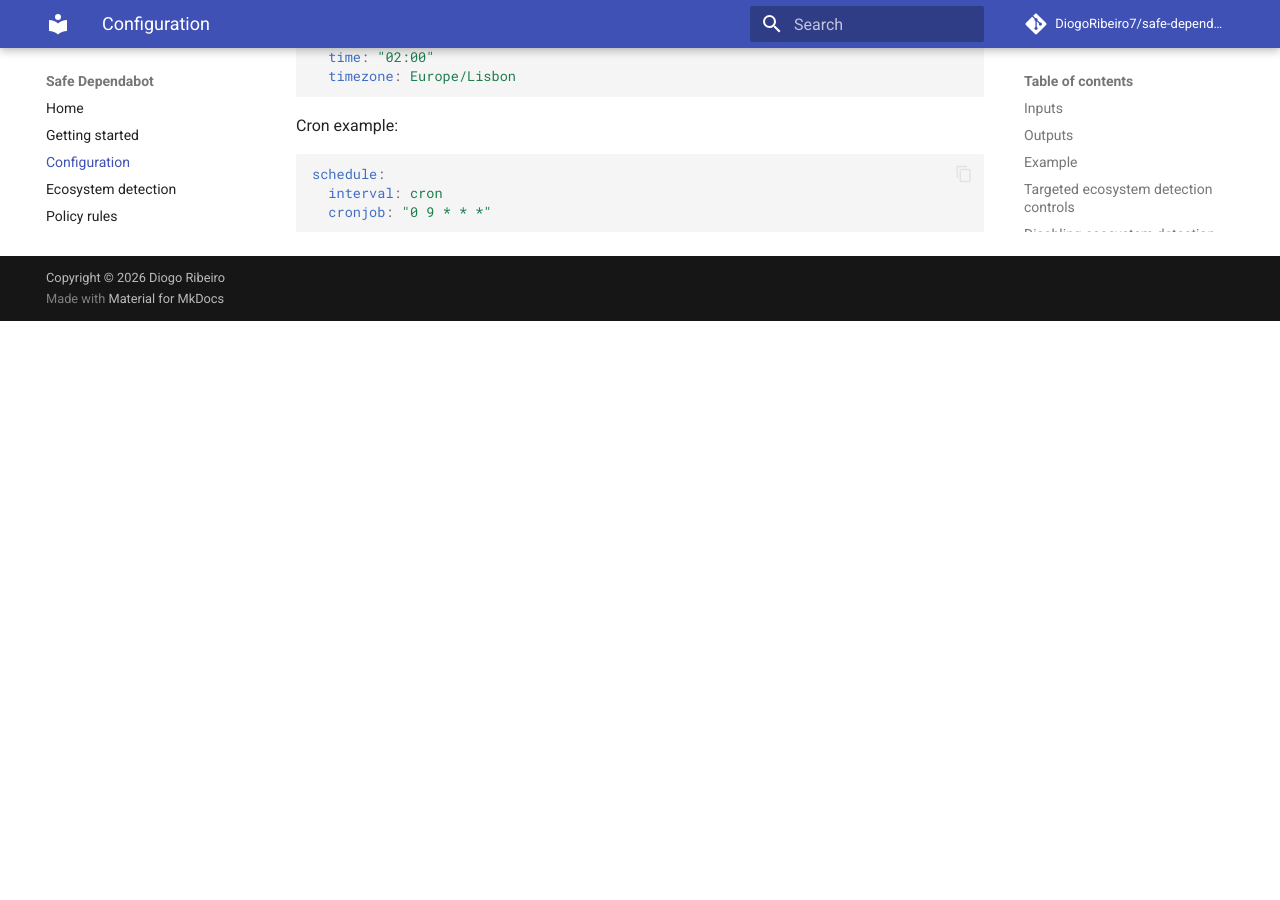
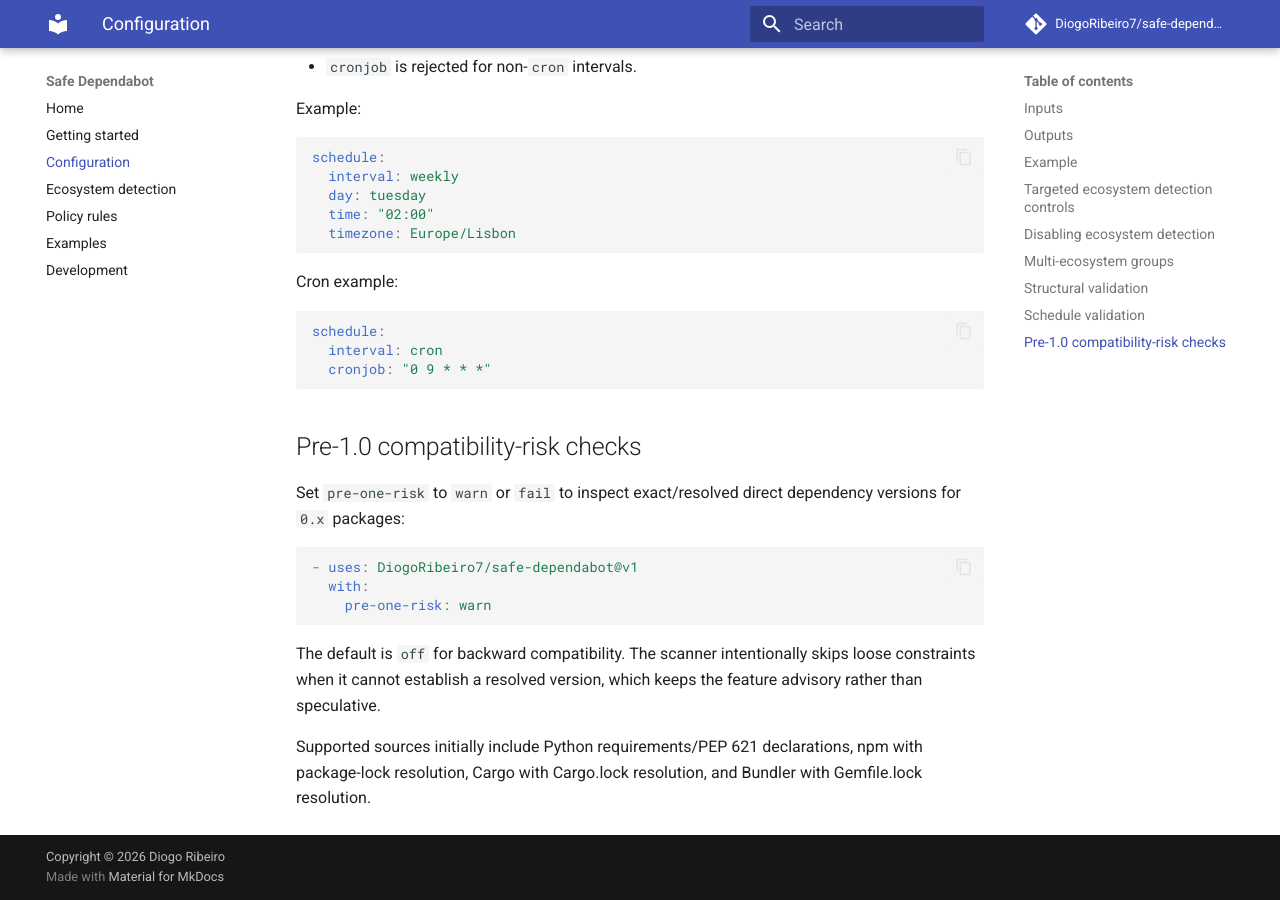
Before and after one commit to DiogoRibeiro7/safe-dependabot, an MkDocs documentation site: the page built from docs/configuration.md, in a window 1280 px wide and 900 px high, scrolled down 4747 px. Built offline with MkDocs 1.6.1 and Material for MkDocs 9.7.7, drawn with Linux system fonts in a browser that asks for light colours; comment, search, counter and statistics services are not loaded; before the commit the page ends 5068 px from its top, so only the background shows below that; some of the changed text lies outside the part shown.

Commit message:
docs: document pre-one risk input and outputs

````diff
--- a/docs/configuration.md
+++ b/docs/configuration.md
@@ -15,6 +15,7 @@
 | `detection-ignore-paths` | empty | Newline-separated repository-relative globs excluded from detection. |
 | `detection-overrides` | empty | Newline-separated `glob=ecosystem` rules overriding automatic classification. |
 | `include-ignored-directories` | `false` | Scan normally ignored build/vendor/cache directory names; `.git` always remains excluded. |
+| `pre-one-risk` | `off` | Optional direct dependency compatibility-risk policy: `off`, `warn`, or `fail`. |
 
 ## Outputs
 
@@ -26,6 +27,8 @@
 | `detection-overridden-count` | Number of manifests reclassified by detector overrides. |
 | `excluded-manifests` | Comma-separated excluded repository-relative paths. |
 | `overridden-manifests` | Comma-separated applied `path=ecosystem` overrides. |
+| `pre-one-risk-count` | Number of exact/resolved direct dependencies found on pre-1.0 versions. |
+| `pre-one-risk-findings` | Comma-separated `ecosystem:dependency@version:manifest` findings. |
 
 ## Example
 
@@ -187,3 +190,18 @@
   interval: cron
   cronjob: "0 9 * * *"
 ```
+
+
+## Pre-1.0 compatibility-risk checks
+
+Set `pre-one-risk` to `warn` or `fail` to inspect exact/resolved direct dependency versions for `0.x` packages:
+
+```yaml
+- uses: DiogoRibeiro7/safe-dependabot@v1
+  with:
+    pre-one-risk: warn
+```
+
+The default is `off` for backward compatibility. The scanner intentionally skips loose constraints when it cannot establish a resolved version, which keeps the feature advisory rather than speculative.
+
+Supported sources initially include Python requirements/PEP 621 declarations, npm with package-lock resolution, Cargo with Cargo.lock resolution, and Bundler with Gemfile.lock resolution.
````
